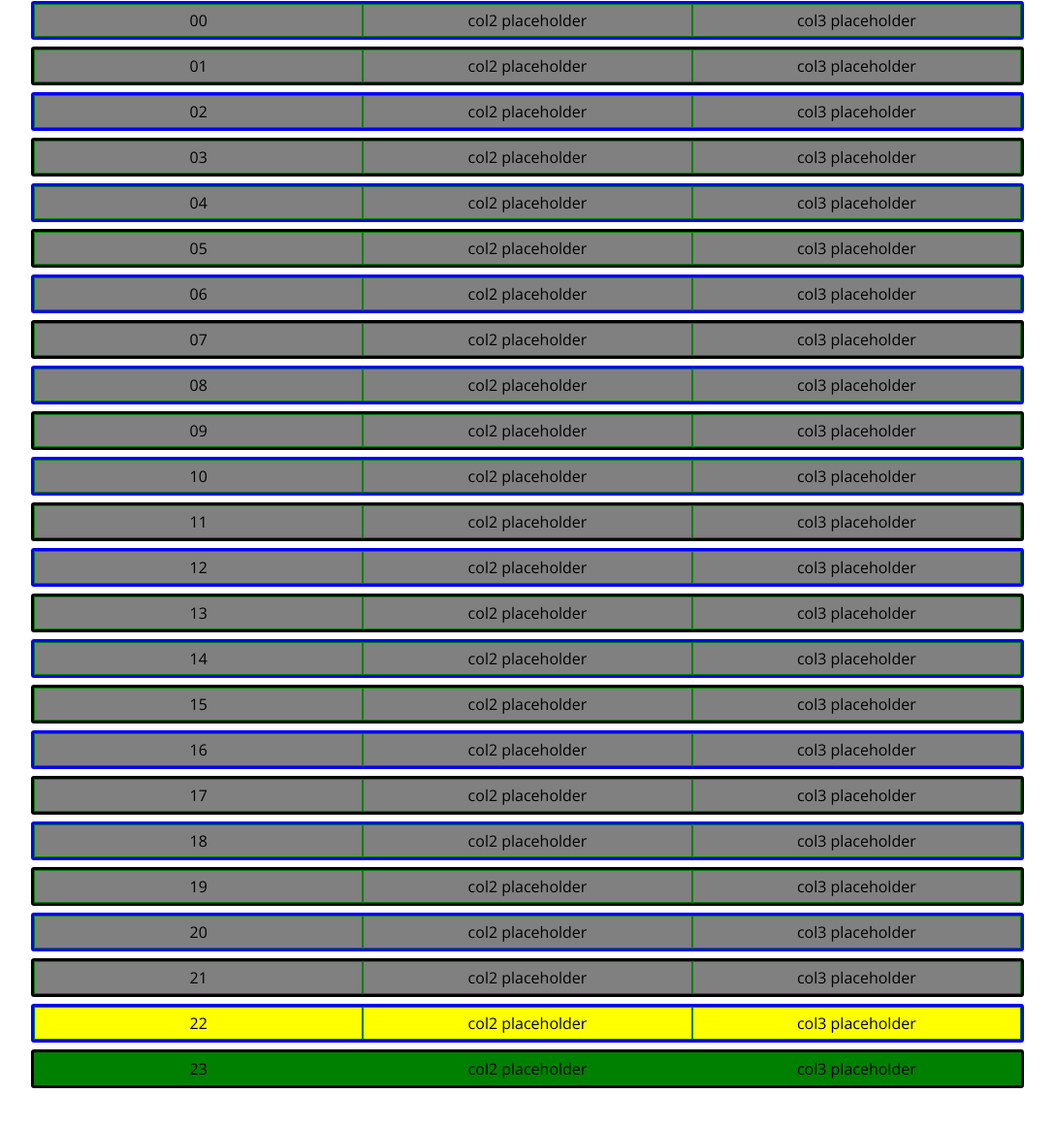
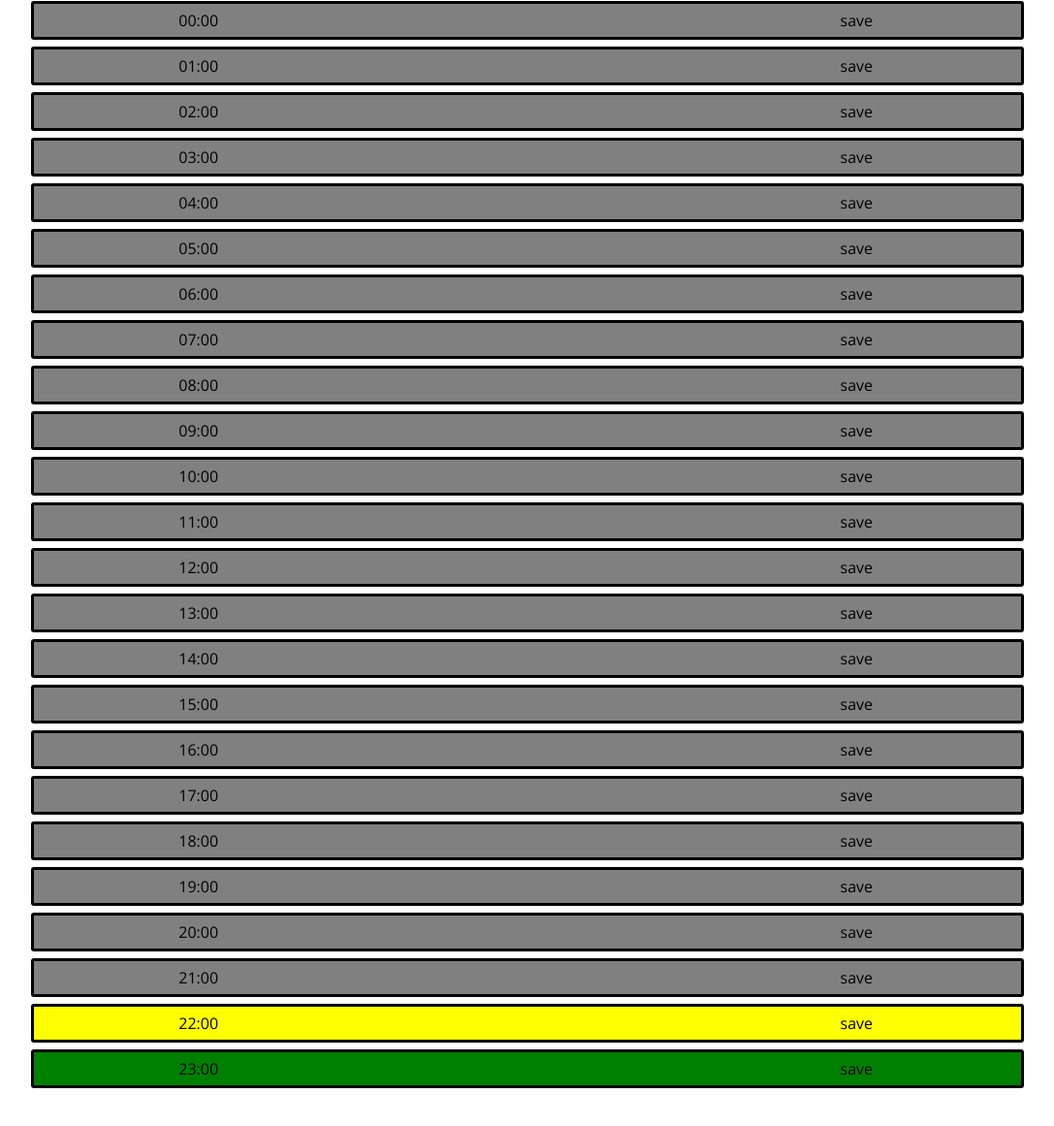
Before and after one commit to joshyap/scheduler, a plain HTML site: page Develop/index.html in a window 1280 px wide. Shown: the part 225-1386 px from the top of the page at 97% size, without its empty margins (96-1183 px from the left). Before the commit the page ends 1347 px from the top, so only its background shows below. Drawn offline with nearby package versions, Linux system fonts and the light colour scheme.

Commit message:
front end cleanup, add text editable, and demo save function

```diff
--- a/Develop/app.js
+++ b/Develop/app.js
@@ -2,7 +2,7 @@ let container = document.getElementById('container');
 let currentDay = document.getElementById('currentDay');
 let currentTime = document.getElementById('currentTime');
 let now = new Date();
-console.log(`hey, ${now.getHours()}`);
+// console.log(`hey, ${now.getHours()}`);
 
 currentDay.innerText = `${now.getMonth()}/${now.getDay()}/${now.getFullYear()}`;
 currentTime.innerText = `${now.getHours()}:${now.getMinutes()}:${now.getSeconds()}`;
@@ -14,16 +14,16 @@ const createElements = () => {
 
     for (i = 0; i < 24; i++) {
         let currentHour = currentTime.toString().split(":")[0];
-        console.log(`currentHour is: ${currentHour}`);
+        // console.log(`currentHour is: ${currentHour}`);
         let row = document.createElement('div');
         let col1 = document.createElement('div');
         let col2 = document.createElement('div');
         let col3 = document.createElement('div');
         // add 0 to single digit i values
-        (i.toString()).length < 2 ? col1.textContent = `0${i}` : col1.textContent = i;
+        (i.toString()).length < 2 ? col1.textContent = `0${i}:00` : col1.textContent = `${i}:00`;
         // style based on current time
         // TESTING
-        console.log(now.getHours());
+        // console.log(now.getHours());
         // console.log(currentHour);
         if (i < now.getHours()) {
             row.classList.add('past');
@@ -33,15 +33,21 @@ const createElements = () => {
             row.classList.add('future');
         }
         // TESTING
-        col2.textContent = 'col2 placeholder';
-        col3.textContent = 'col3 placeholder';
+        // col2.textContent = 'col2 placeholder';
+        col3.textContent = 'save';
         row.classList.add('row');
         col1.classList.add('col');
         col2.classList.add('col');
+        col2.setAttribute('contentEditable', 'true');
         col3.classList.add('col');
-        row.addEventListener('click', function(event) {
-            console.log(event.target.textContent);
-        })
+        // col2.addEventListener('click', function(event) {
+        //     console.log(event.target.textContent);
+        // });
+        col3.addEventListener('click', function(e) {
+            save(e);
+            // let saveTarget = e.target.previousSibling.textContent;
+            // console.log(saveTarget);
+        });
         container.appendChild(row);
         row.append(col1);
         row.append(col2);
@@ -52,5 +58,16 @@ const createElements = () => {
     }
 }
 
+const save = (e) => {
+    // console.log('saved');
+    let saveTarget = e.target.previousSibling.textContent;
+    console.log(saveTarget);
+}
+
+// var x = document.getElementById("item2").previousSibling.innerHTML;
+// document.getElementById("demo").innerHTML = x;
+
+
+
 // console.log(now.getTime());
 createElements();
--- a/Develop/style.css
+++ b/Develop/style.css
@@ -41,15 +41,19 @@ header {
   margin-top: 7px;
 }
 
-.row:nth-child(odd)  {
+.row:last-of-type {
+  margin-bottom: 7vh;
+}
+
+/* .row:nth-child(odd)  {
   border: 3px solid blue;
-}
+} */
 
 .col {
   display: flex;
   justify-content: center;
   align-items: center;
-  border: 1px solid green;
+  /* border: 1px solid green; */
   width: 100%;
   height: 100%;
 }
```
